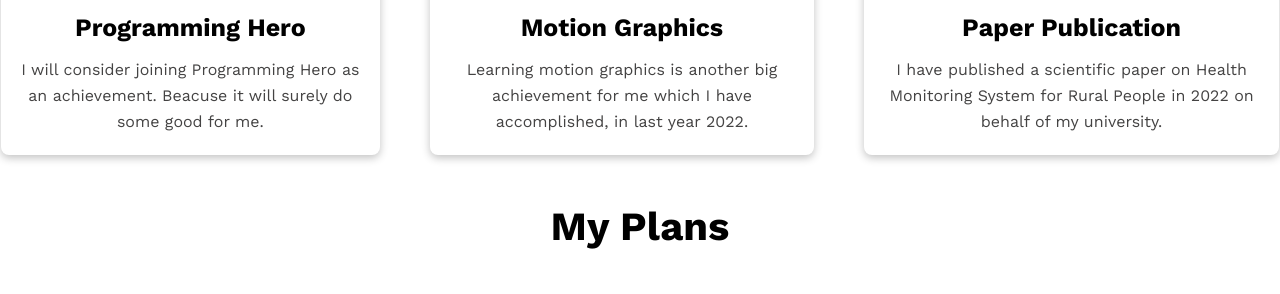
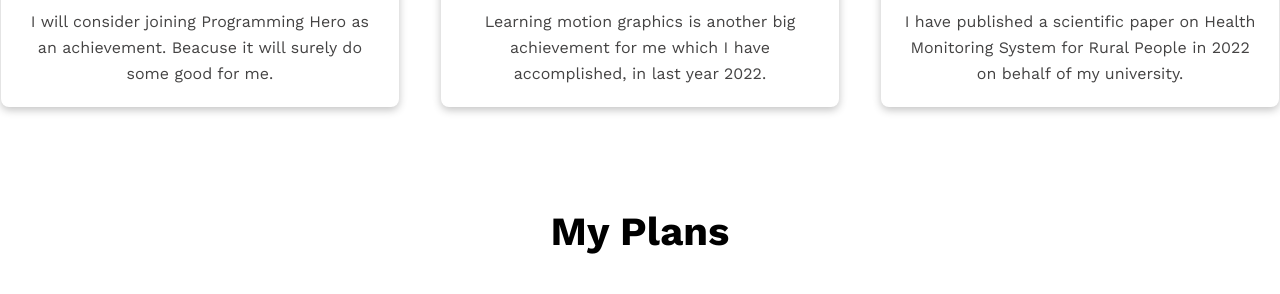
Before and after one commit to mahabubhasan097/PH-Assignment1, a plain HTML site: page index.html in a window 1280 px wide. Shown: the part 1877-2171 px from the top of the page. Drawn offline with nearby package versions, Linux system fonts and the light colour scheme.

Commit message:
css change

```diff
--- a/css/style.css
+++ b/css/style.css
@@ -125,11 +125,12 @@
 .achievement-content{
     display: flex;
     padding: 1px;
-    justify-content: center;
+    justify-content: space-between;
     align-items: center;
-    gap:50px
+    margin-bottom: 100px;
 }
 .single-achievement{
+    width: 28%;
     border: 5px solid #005FAC;
     border-radius: 8px;
     border-bottom:0 ;
```
